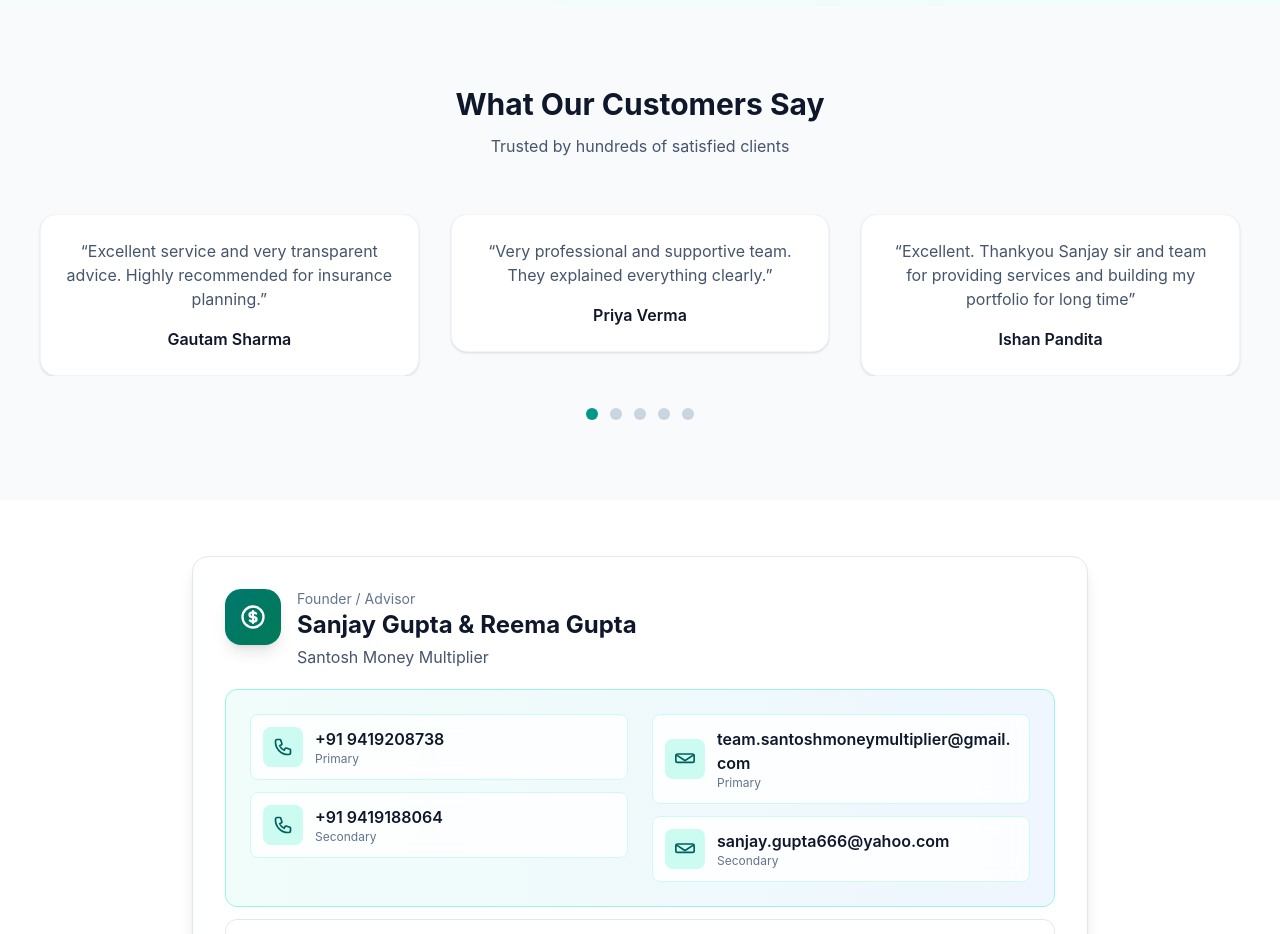
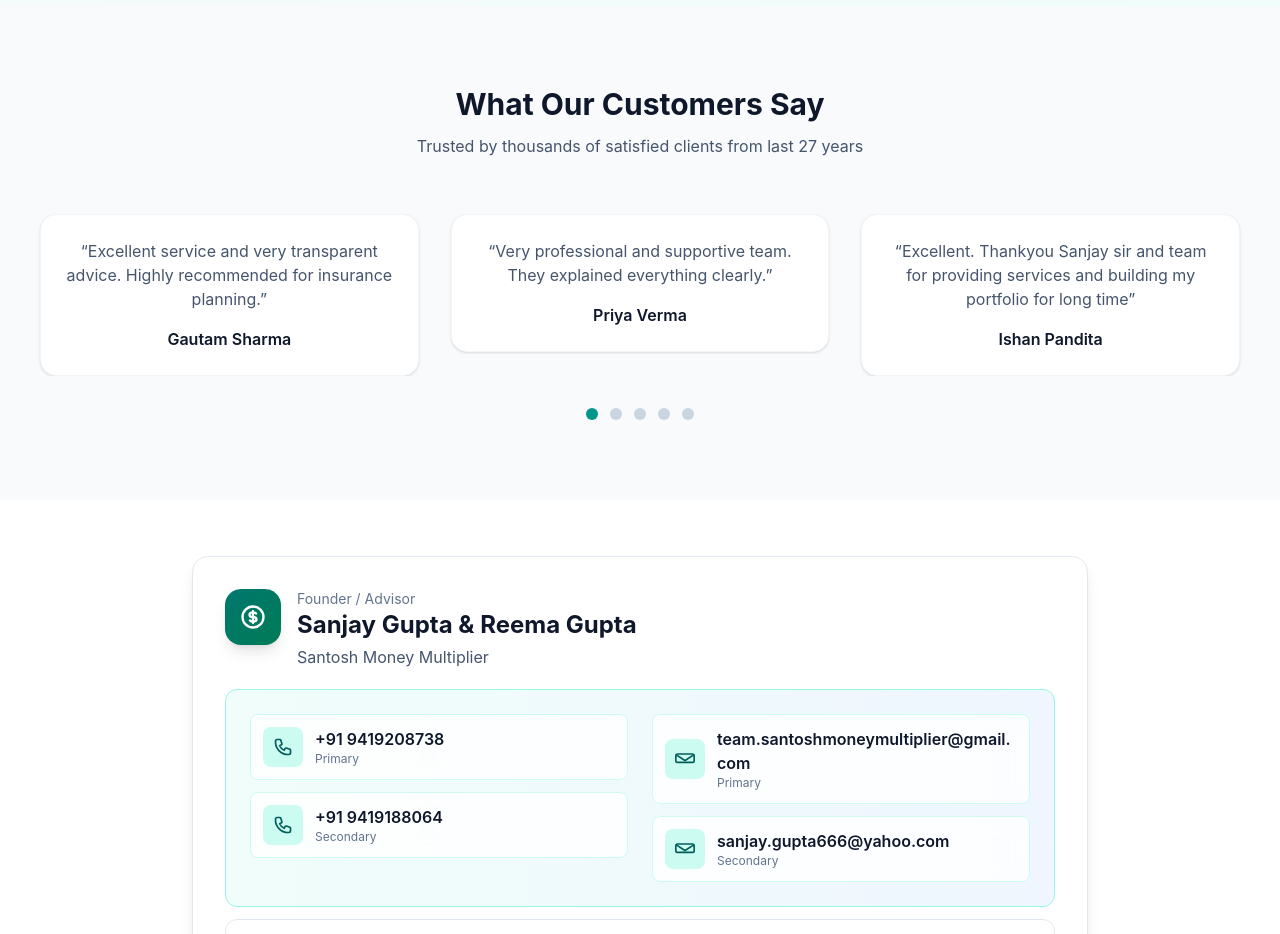
Before and after one commit to ishanpandita/santosh-money-multipliers, a Next.js app: page / in a window 1280 px wide. Shown: the part 3220-4154 px from the top of the page. Built offline with nearby package versions, Linux system fonts and the light colour scheme.

Commit message:
small change

```diff
--- a/src/components/testimonials.tsx
+++ b/src/components/testimonials.tsx
@@ -77,7 +77,7 @@ export default function Testimonials() {
           What Our Customers Say
         </h2>
         <p className="text-slate-600 mt-3 mb-14">
-          Trusted by hundreds of satisfied clients
+          Trusted by thousands of satisfied clients from last 27 years
         </p>
 
         <div
```
